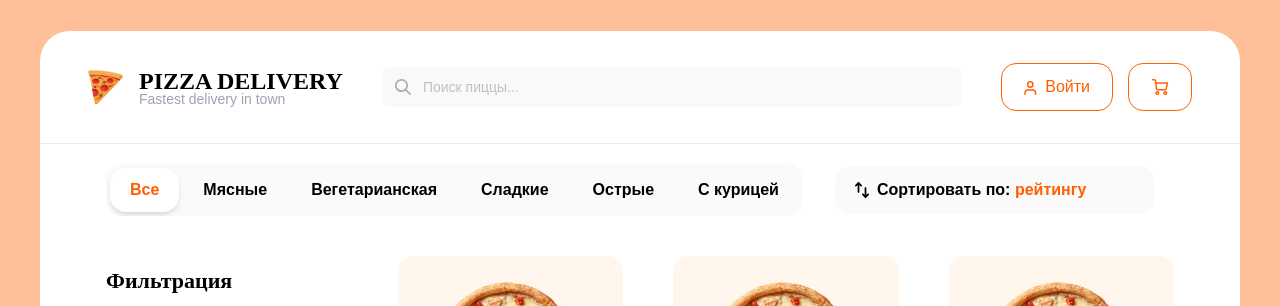
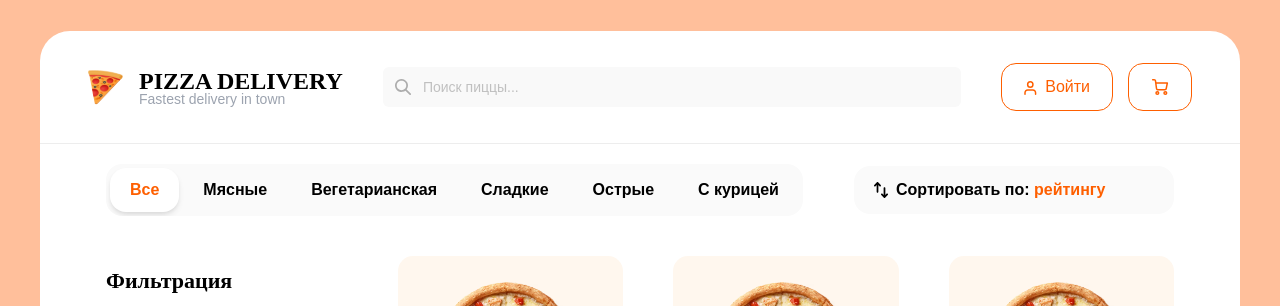
Before and after one commit to EgorVolg/pizza-delivery-v2, a React (Vite) app: page / in a window 1280 px wide. Shown: the top 306 px of the page. Built offline with nearby package versions, Linux system fonts and the light colour scheme.

Commit message:
fix: fix some styles

```diff
--- a/src/shared/components/TopBar.module.css
+++ b/src/shared/components/TopBar.module.css
@@ -11,12 +11,13 @@
 .topbar_container {
   display: flex;
   gap: 2rem;
+  justify-content: space-between;
   align-items: center;
   padding: 20px 66px 40px 66px;
   flex-wrap: nowrap;
 
   @media (max-width: 1024px) {
-    flex-wrap: nowrap;
+    flex-wrap: wrap;
     flex-direction: row-reverse;
     justify-content: start;
     padding: 20px 2rem 36px 2rem;
```
